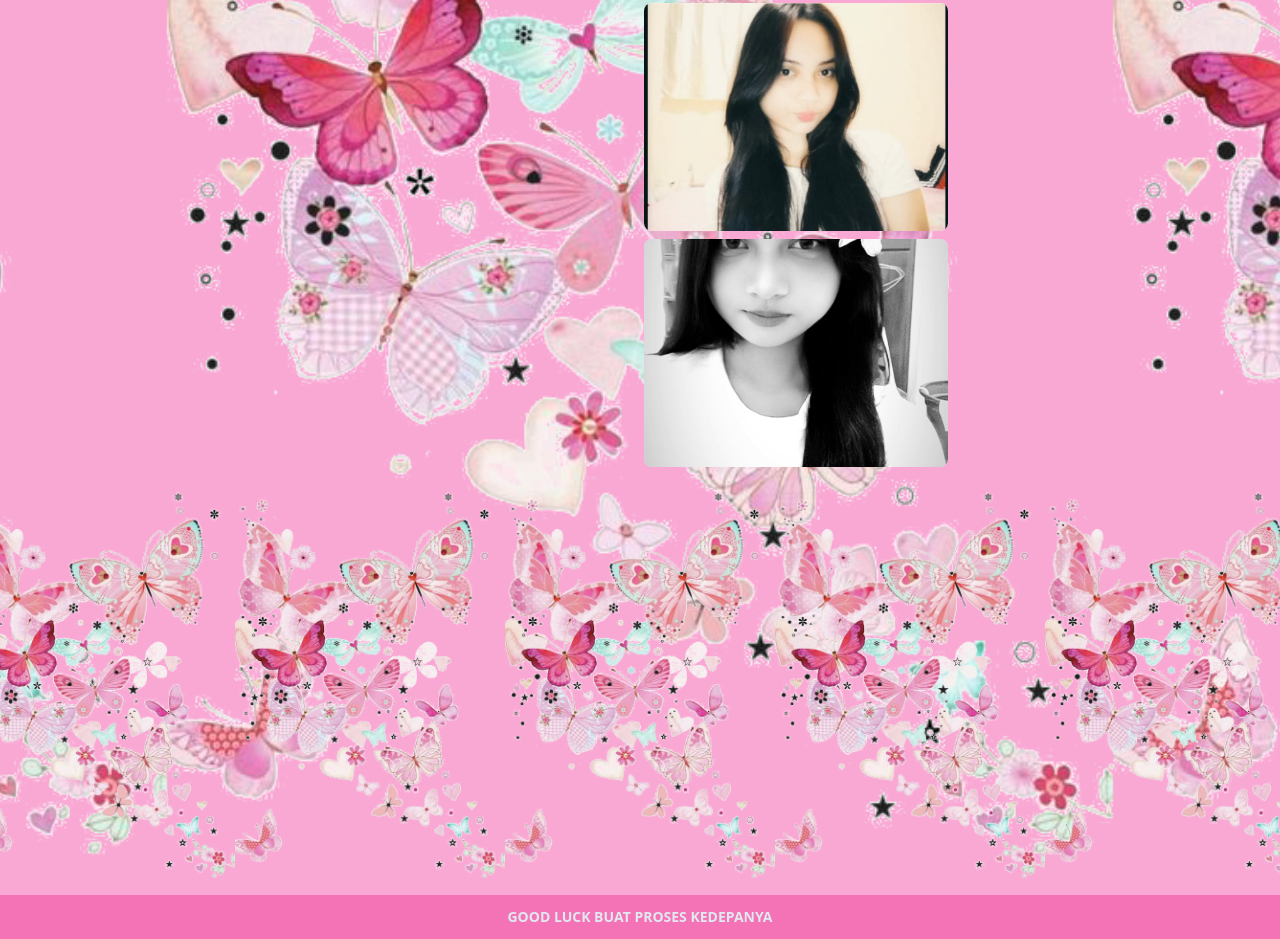
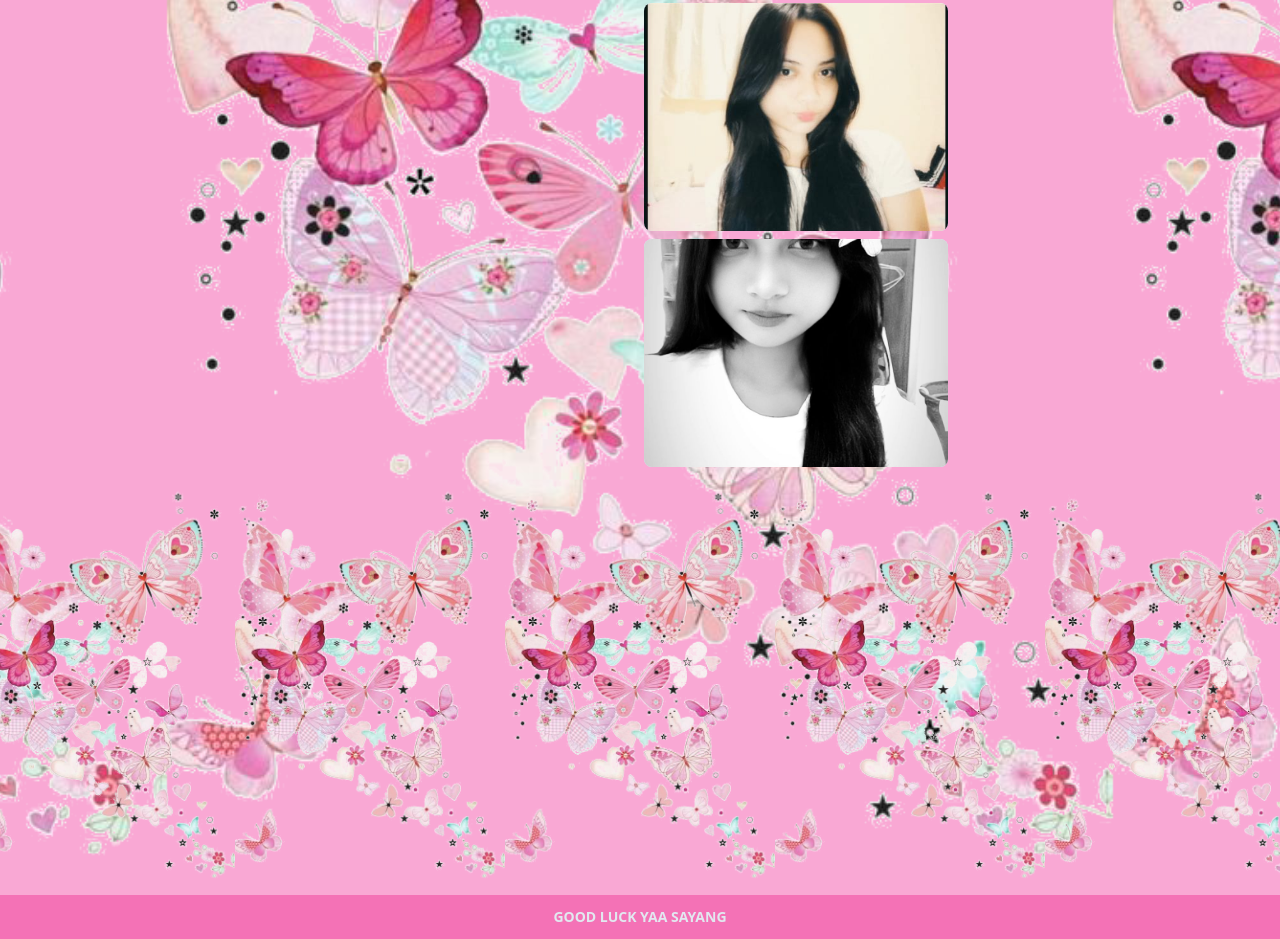
Before and after one commit to syarifulAmar123/Nalitha, a website: page HalamanUtama.html in a window 1280 px wide. Shown: the part 1049-1988 px from the top of the page. Drawn offline with Linux system fonts and the light colour scheme.

Commit message:
ganti teks footer

```diff
--- a/HalamanUtama.html
+++ b/HalamanUtama.html
@@ -116,7 +116,7 @@
     <footer
       class="p-3 left-0 right-0 text-center bg-pink-400 text-slate-200 font-bold text-sm"
     >
-      GOOD LUCK BUAT PROSES KEDEPANYA
+      GOOD LUCK YAA SAYANG
     </footer>
   </body>
 </html>
```
